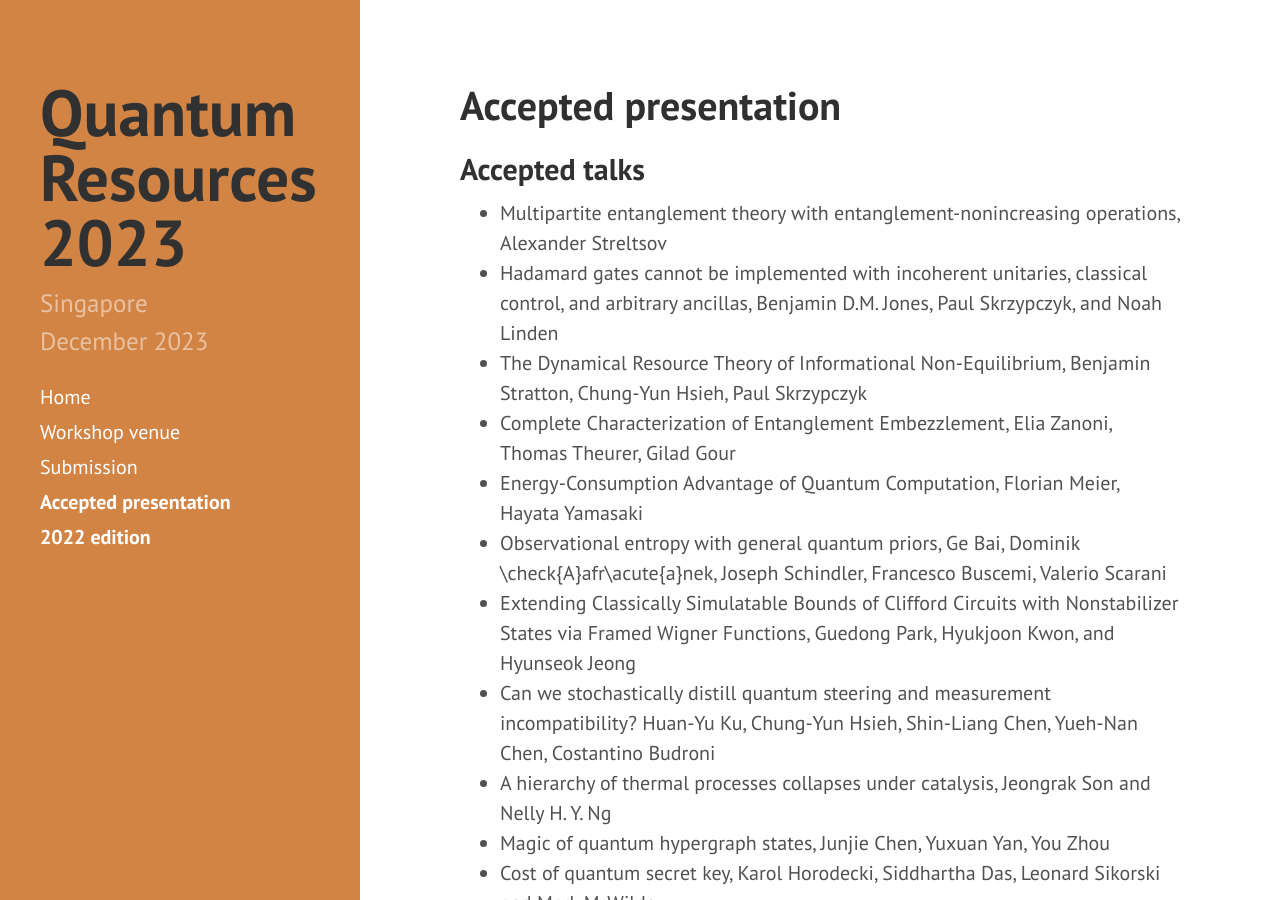
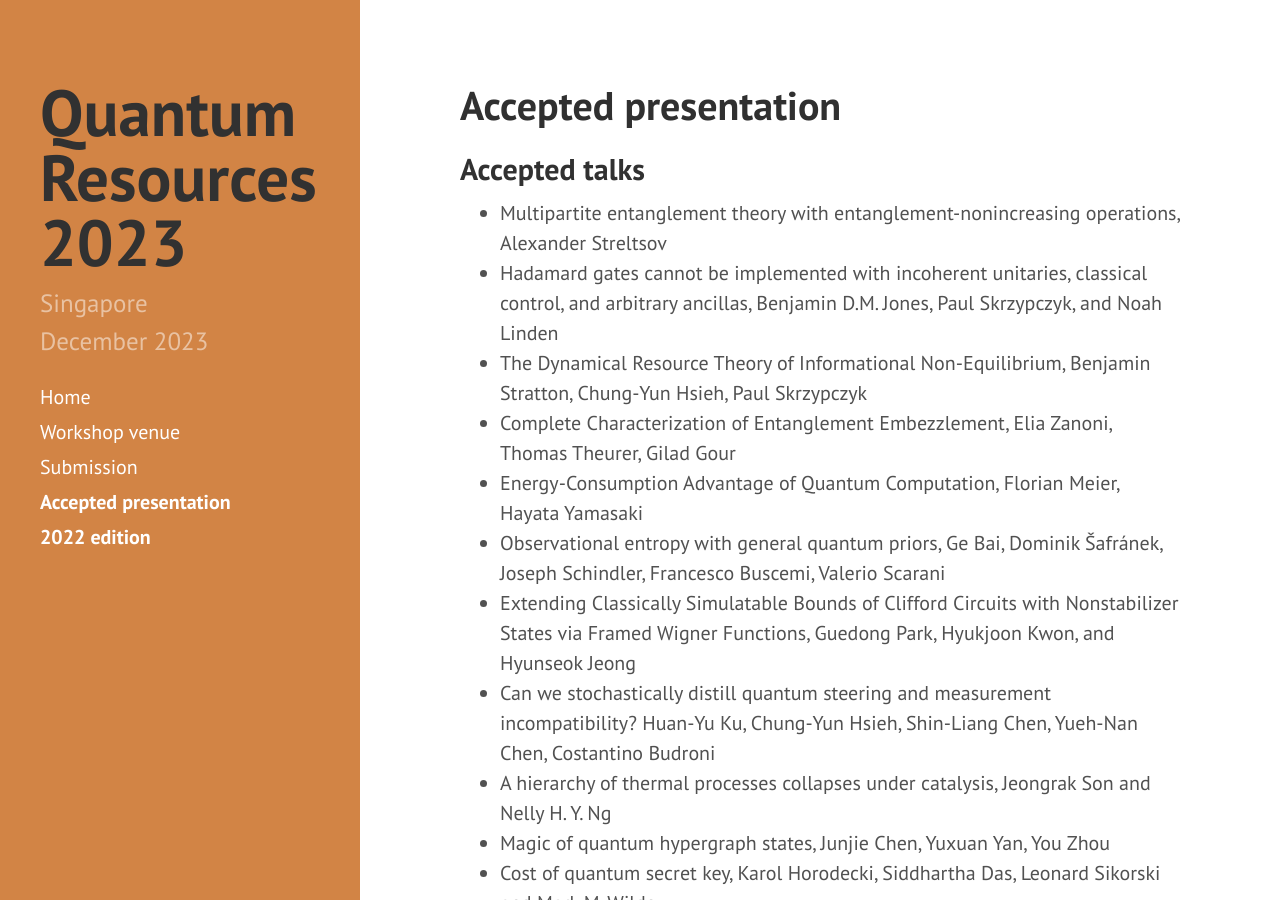
Before and after one commit to RyujiPat2/RyujiPat2.github.io, a Jekyll site: the page built from accepted.md, in a window 1280 px wide and 900 px high. Built offline with Jekyll 4.4.1, drawn with Linux system fonts in a browser that asks for light colours; nearby versions of some CDN libraries.

Commit message:
Update accepted.md

```diff
--- a/accepted.md
+++ b/accepted.md
@@ -13,7 +13,7 @@ order: 4
 * The Dynamical Resource Theory of Informational Non-Equilibrium, Benjamin Stratton, Chung-Yun Hsieh, Paul Skrzypczyk
 * Complete Characterization of Entanglement Embezzlement, Elia Zanoni, Thomas Theurer, Gilad Gour
 * Energy-Consumption Advantage of Quantum Computation, Florian Meier, Hayata Yamasaki
-* Observational entropy with general quantum priors,	Ge Bai, Dominik \check{A}afr\acute{a}nek, Joseph Schindler, Francesco Buscemi, Valerio Scarani
+* Observational entropy with general quantum priors,	Ge Bai, Dominik Šafránek, Joseph Schindler, Francesco Buscemi, Valerio Scarani
 * Extending Classically Simulatable Bounds of Clifford Circuits with Nonstabilizer States via Framed Wigner Functions,	Guedong Park, Hyukjoon Kwon, and Hyunseok Jeong
 * Can we stochastically distill quantum steering and measurement incompatibility?	Huan-Yu Ku, Chung-Yun Hsieh, Shin-Liang Chen, Yueh-Nan Chen, Costantino Budroni
 * A hierarchy of thermal processes collapses under catalysis,	Jeongrak Son and Nelly H. Y. Ng
```
